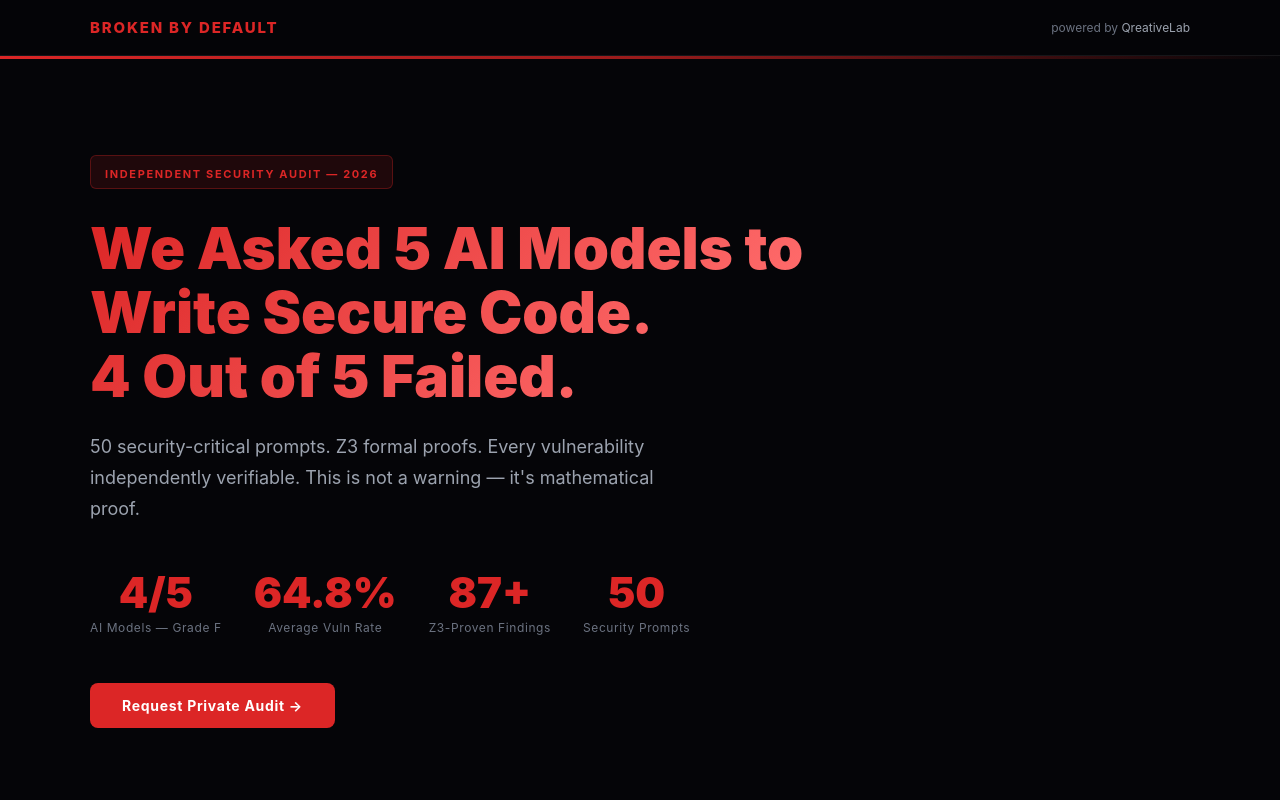
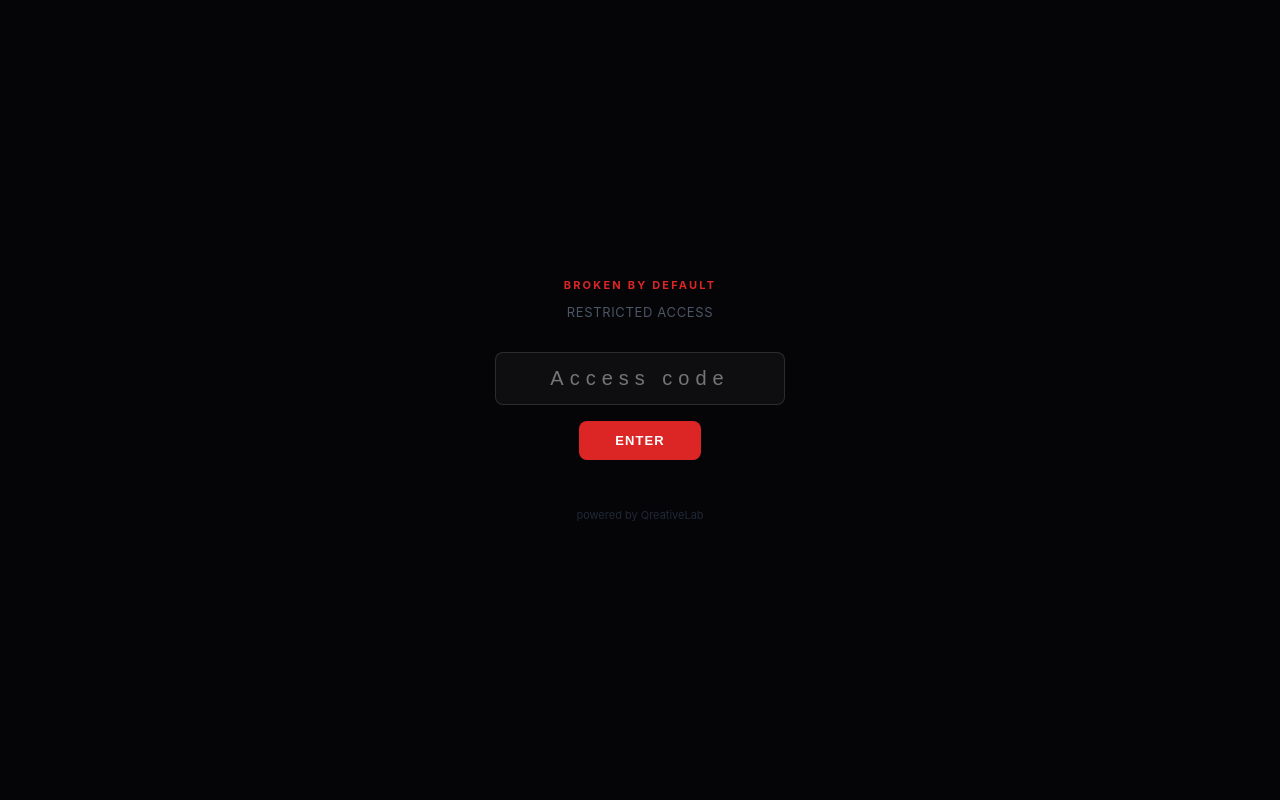
Before and after one commit to dom-omg/broken-by-default, a Next.js app: page / in a window 1280 px wide. Shown: the top 800 px of the page. Built offline with nearby package versions, Linux system fonts and the light colour scheme.

Commit message:
Add access code lock (4874)

```diff
--- a/app/page.tsx
+++ b/app/page.tsx
@@ -1,4 +1,53 @@
+"use client";
+import { useState } from "react";
+
 export default function Home() {
+  const [unlocked, setUnlocked] = useState(false);
+  const [code, setCode] = useState("");
+  const [shake, setShake] = useState(false);
+
+  function handleUnlock() {
+    if (code === "4874") {
+      setUnlocked(true);
+    } else {
+      setShake(true);
+      setCode("");
+      setTimeout(() => setShake(false), 500);
+    }
+  }
+
+  if (!unlocked) {
+    return (
+      <div style={{ minHeight: "100vh", background: "#050508", display: "flex", alignItems: "center", justifyContent: "center", flexDirection: "column", gap: "0" }}>
+        <div style={{ marginBottom: "32px", textAlign: "center" }}>
+          <div style={{ fontSize: "11px", fontWeight: 700, letterSpacing: "0.2em", color: "#dc2626", marginBottom: "12px" }}>BROKEN BY DEFAULT</div>
+          <div style={{ fontSize: "13px", color: "#4b5563", letterSpacing: "0.05em" }}>RESTRICTED ACCESS</div>
+        </div>
+        <div style={{ animation: shake ? "shake 0.4s ease" : "none" }}>
+          <style>{`@keyframes shake { 0%,100%{transform:translateX(0)} 20%,60%{transform:translateX(-8px)} 40%,80%{transform:translateX(8px)} }`}</style>
+          <input
+            type="password"
+            value={code}
+            onChange={e => setCode(e.target.value)}
+            onKeyDown={e => e.key === "Enter" && handleUnlock()}
+            placeholder="Access code"
+            maxLength={10}
+            autoFocus
+            style={{ background: "rgba(255,255,255,0.04)", border: "1px solid rgba(255,255,255,0.12)", borderRadius: "8px", color: "#fff", fontSize: "20px", padding: "14px 24px", width: "240px", textAlign: "center", outline: "none", letterSpacing: "0.3em", display: "block" }}
+          />
+        </div>
+        <button
+          onClick={handleUnlock}
+          style={{ marginTop: "16px", background: "#dc2626", color: "#fff", border: "none", borderRadius: "8px", padding: "12px 36px", fontWeight: 700, fontSize: "13px", cursor: "pointer", letterSpacing: "0.08em" }}
+        >
+          ENTER
+        </button>
+        <div style={{ marginTop: "48px", fontSize: "11px", color: "#1f2937" }}>powered by QreativeLab</div>
+      </div>
+    );
+  }
+
+
   const models = [
     { name: "Llama 3.3 70B", provider: "Meta / Groq", grade: "F", vulnRate: 68, critical: 22, high: 7, z3: 17, color: "#dc2626" },
     { name: "Mistral Large", provider: "Mistral AI", grade: "F", vulnRate: 66, critical: 21, high: 6, z3: 18, color: "#dc2626" },
```
